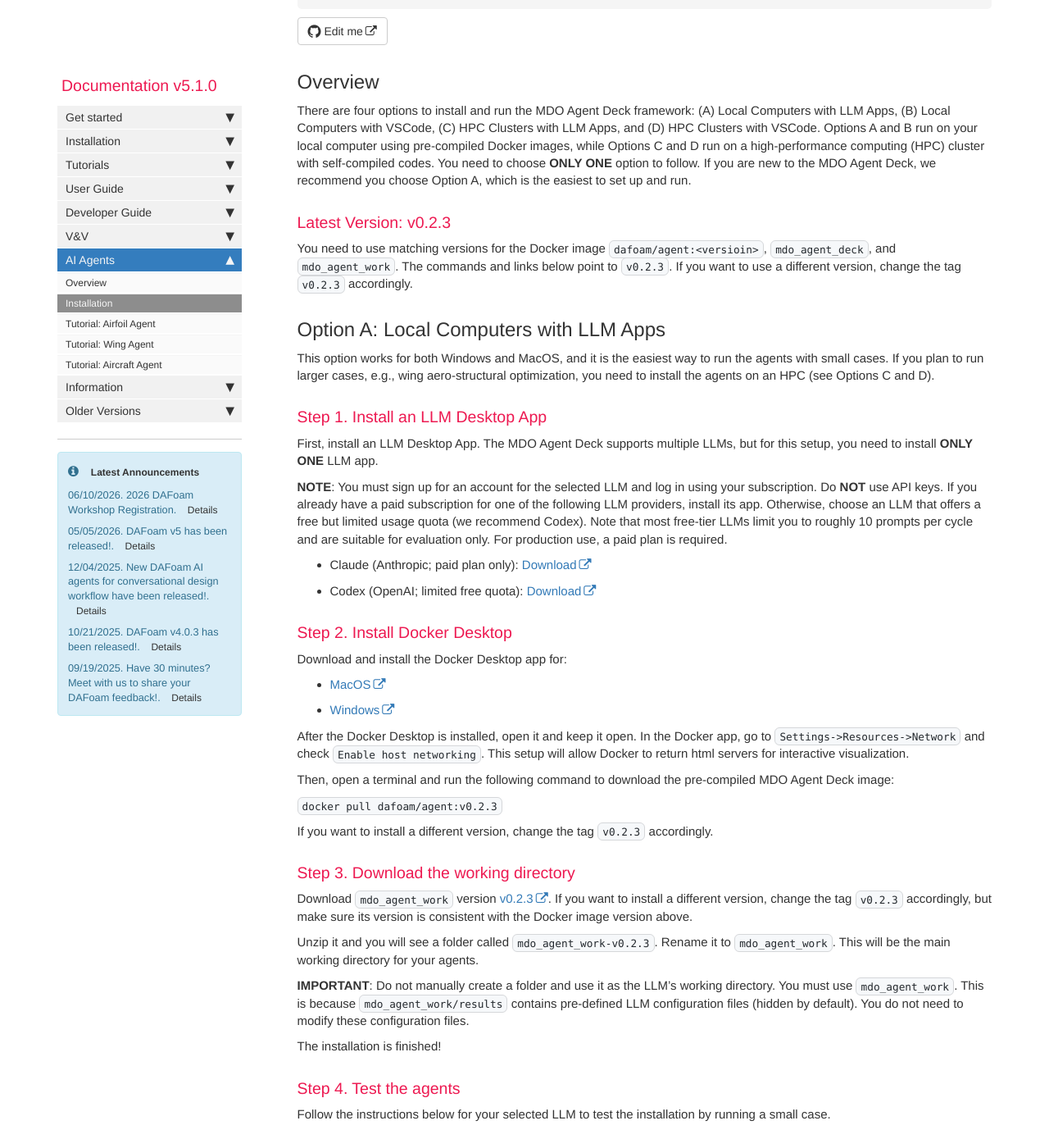
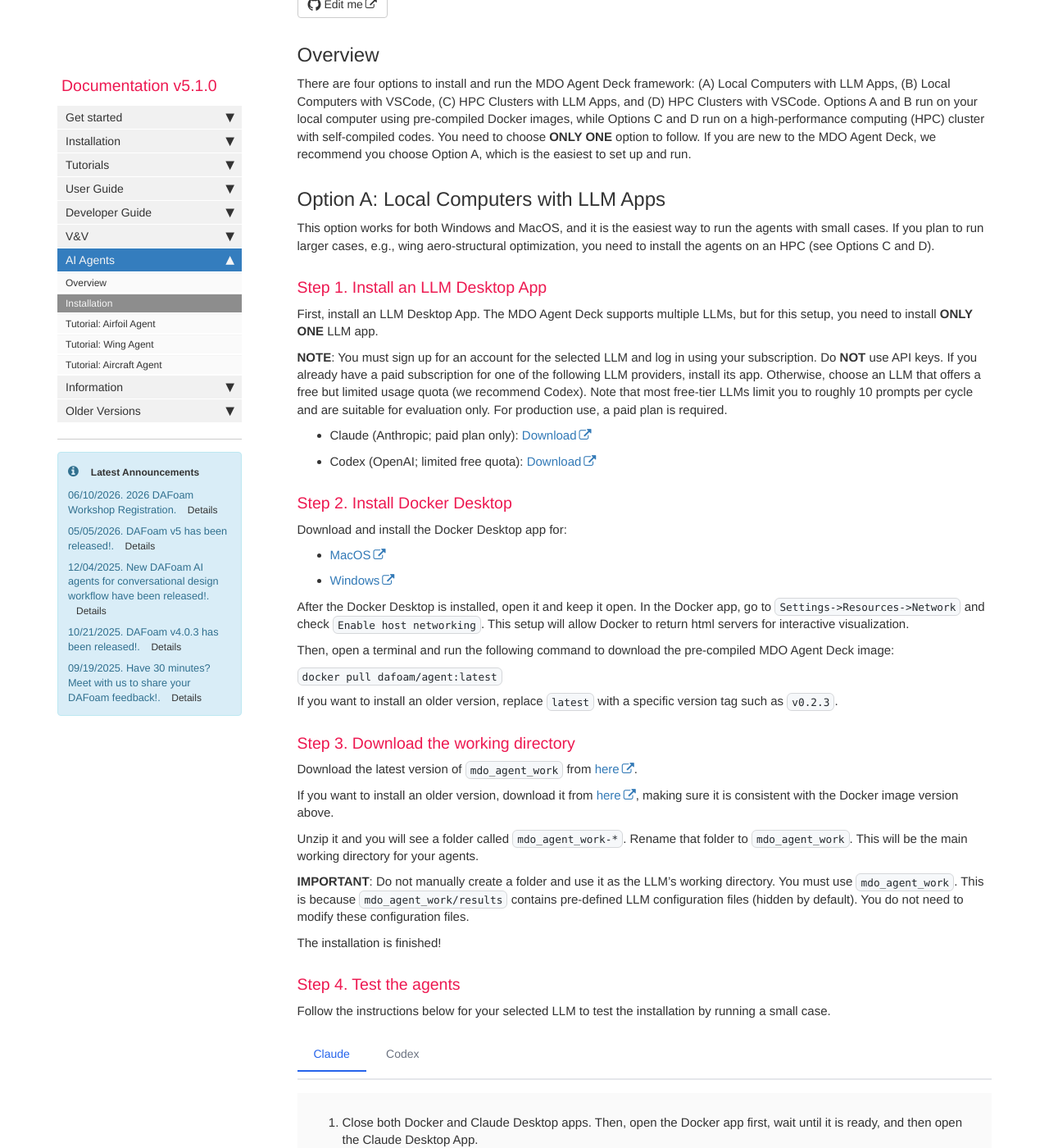
Before and after one commit to DAFoam/DAFoam.github.io, a Jekyll site: the page built from pages/mydoc/mydoc_ai_agent_installation.md, in a window 1280 px wide and 1400 px high, scrolled down 952 px. Shown: the whole window at 82% size. Built offline with Jekyll 4.4.1, drawn with Linux system fonts in a browser that asks for light colours; comment, search, counter and statistics services are not loaded; some of the changed text lies outside the part shown.

Commit message:
content update

```diff
--- a/pages/mydoc/mydoc_ai_agent_installation.md
+++ b/pages/mydoc/mydoc_ai_agent_installation.md
@@ -10,10 +10,6 @@ folder: mydoc
 ## Overview
 
 There are four options to install and run the MDO Agent Deck framework: (A) Local Computers with LLM Apps, (B) Local Computers with VSCode, (C) HPC Clusters with LLM Apps, and (D) HPC Clusters with VSCode. Options A and B run on your local computer using pre-compiled Docker images, while Options C and D run on a high-performance computing (HPC) cluster with self-compiled codes. You need to choose **ONLY ONE** option to follow. If you are new to the MDO Agent Deck, we recommend you choose Option A, which is the easiest to set up and run.
-
-### Latest Version: v0.2.3
-
-You need to use matching versions for the Docker image `dafoam/agent:<versioin>`, `mdo_agent_deck`, and `mdo_agent_work`. The commands and links below point to `v0.2.3`. If you want to use a different version, change the tag `v0.2.3` accordingly.
 
 ## Option A: Local Computers with LLM Apps
 
@@ -39,15 +35,17 @@ After the Docker Desktop is installed, open it and keep it open. In the Docker a
 
 Then, open a terminal and run the following command to download the pre-compiled MDO Agent Deck image:
 
-`docker pull dafoam/agent:v0.2.3`
+`docker pull dafoam/agent:latest`
 
-If you want to install a different version, change the tag `v0.2.3` accordingly.
+If you want to install an older version, replace `latest` with a specific version tag such as `v0.2.3`.
 
 ### Step 3. Download the working directory
 
-Download `mdo_agent_work` version [v0.2.3](https://github.com/DAFoam/mdo_agent_work/archive/refs/tags/v0.2.3.zip). If you want to install a different version, change the tag `v0.2.3` accordingly, but make sure its version is consistent with the Docker image version above.
+Download the latest version of `mdo_agent_work` from [here](https://github.com/DAFoam/mdo_agent_work/archive/refs/heads/main.zip).
 
-Unzip it and you will see a folder called `mdo_agent_work-v0.2.3`. Rename it to `mdo_agent_work`. This will be the main working directory for your agents.
+If you want to install an older version, download it from [here](https://github.com/DAFoam/mdo_agent_work/tags), making sure it is consistent with the Docker image version above.
+
+Unzip it and you will see a folder called `mdo_agent_work-*`. Rename that folder to `mdo_agent_work`. This will be the main working directory for your agents.
 
 **IMPORTANT**: Do not manually create a folder and use it as the LLM's working directory. You must use `mdo_agent_work`. This is because `mdo_agent_work/results` contains pre-defined LLM configuration files (hidden by default). You do not need to modify these configuration files.
 
@@ -192,9 +190,9 @@ Use SSH to login to the HPC. Then, compile the DAFoam package from scratch there
 
 After DAFoam is compiled, load its environment, e.g., `. /home/your_user_name/dafoam/loadDAFoam.sh`, and then run the following command to install the MDO Agent Deck:
 
-`pip install mdo_agent_deck==v0.2.3`
+`pip install mdo_agent_deck`
 
-**NOTE**: The `mdo_agent_deck` package is hosted on PyPI. You can also install a different version by changing the tag `v0.2.3`.
+**NOTE**: The `mdo_agent_deck` package is hosted on PyPI. The command above installs the latest version. If you want to install an older version, pin it explicitly, for example `pip install mdo_agent_deck==0.2.3`, and make sure it matches the `mdo_agent_work` and Docker image versions you chose.
 
 Then, add the following line to your `~/.bashrc` on the HPC to automatically load DAFoam when logging in.
 
```
